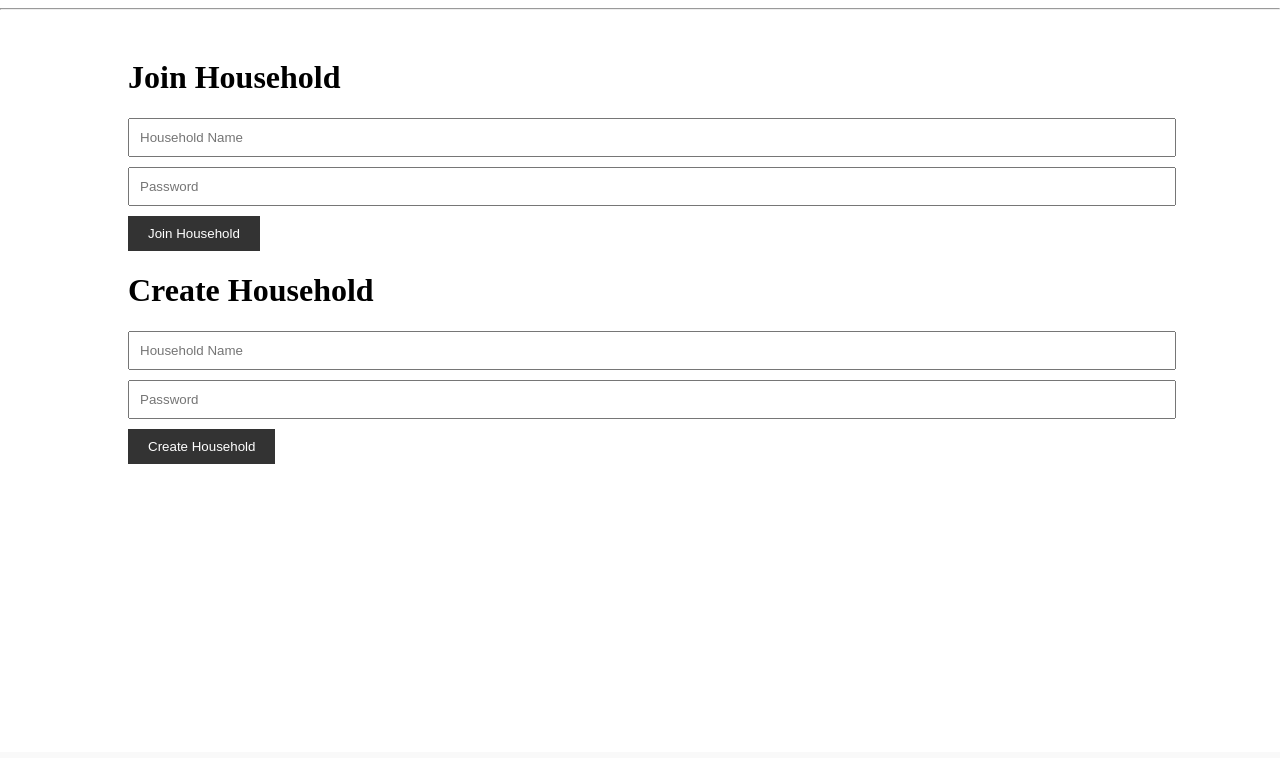
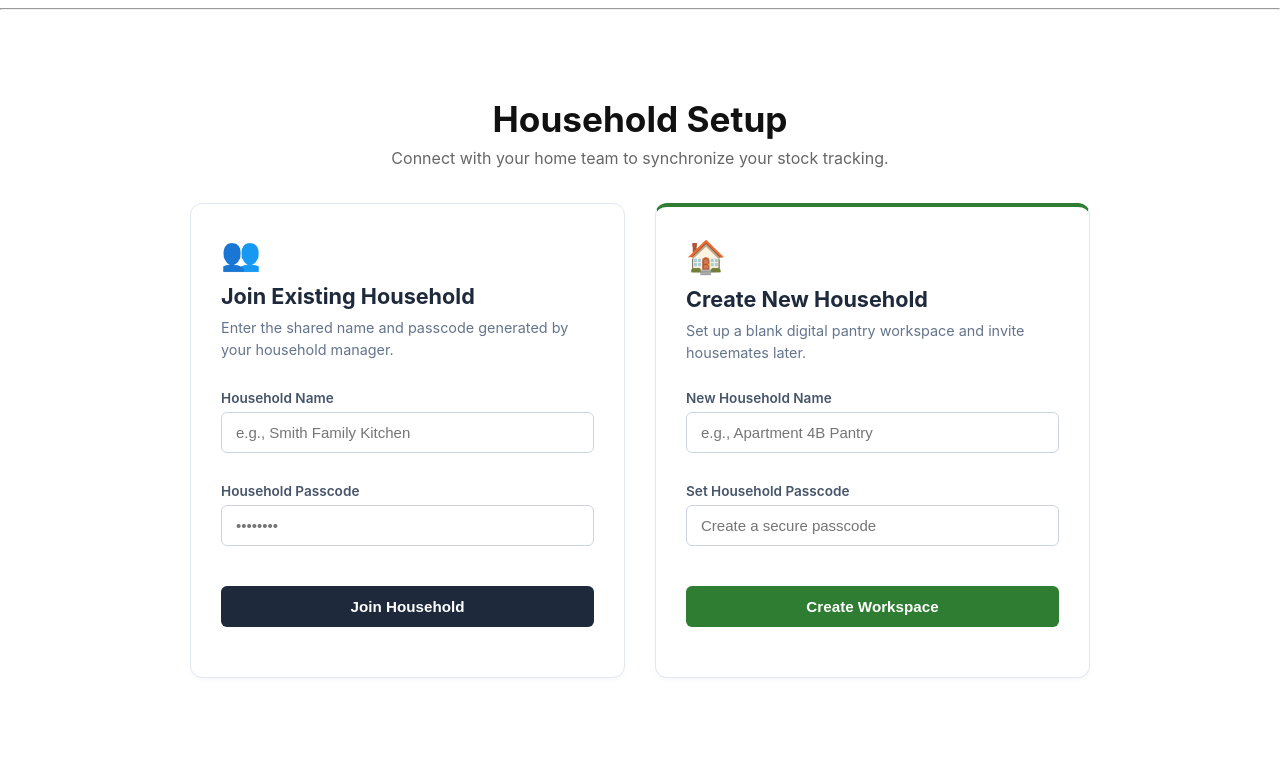
Before and after one commit to esintao/dynamicdining, a Flask app: page /join_household in a window 1280 px wide. Shown: the part 48-806 px from the top of the page. Before the commit the page ends 512 px from the top, so only its background shows below. Run offline with Flask 3, Linux system fonts and the light colour scheme.

Commit message:
prettier join_household.html

```diff
--- a/templates/join_household.html
+++ b/templates/join_household.html
@@ -1,21 +1,82 @@
 {% extends 'base.html' %}
 
 {% block content %}
-<h1>Join Household</h1>
+<div class="auth-container max-wide">
+    <header class="auth-header">
+        <h1>Household Setup</h1>
+        <p class="subtitle">Connect with your home team to synchronize your stock tracking.</p>
+    </header>
 
-<form action="/join_household" method="POST">
-    <input type="text" name="h_name" placeholder="Household Name" required>
-    <input type="password" name="h_password" placeholder="Password" required>
+    <div class="household-split-layout">
+        <div class="auth-card">
+            <div class="card-title-icon">👥</div>
+            <h2>Join Existing Household</h2>
+            <p class="card-desc">Enter the shared name and passcode generated by your household manager.</p>
 
-    <button type="submit">Join Household</button>
-</form>
+            <form action="/join_household" method="POST" class="styled-auth-form">
+                <div class="form-group">
+                    <label for="join_h_name">Household Name</label>
+                    <input type="text" id="join_h_name" name="h_name" placeholder="e.g., Smith Family Kitchen" required>
+                </div>
 
-<h1>Create Household</h1>
+                <div class="form-group">
+                    <label for="join_h_password">Household Passcode</label>
+                    <input type="password" id="join_h_password" name="h_password" placeholder="••••••••" required>
+                </div>
 
-<form action="/create_household" method="POST">
-    <input type="text" name="h_name" placeholder="Household Name" required>
-    <input type="password" name="h_password" placeholder="Password" required>
+                <button type="submit" class="btn-primary-auth">Join Household</button>
+            </form>
+        </div>
 
-    <button type="submit">Create Household</button>
-</form>
+        <div class="auth-card special-border">
+            <div class="card-title-icon">🏠</div>
+            <h2>Create New Household</h2>
+            <p class="card-desc">Set up a blank digital pantry workspace and invite housemates later.</p>
+
+            <form action="/create_household" method="POST" class="styled-auth-form">
+                <div class="form-group">
+                    <label for="create_h_name">New Household Name</label>
+                    <input type="text" id="create_h_name" name="h_name" placeholder="e.g., Apartment 4B Pantry" required>
+                </div>
+
+                <div class="form-group">
+                    <label for="create_h_password">Set Household Passcode</label>
+                    <input type="password" id="create_h_password" name="h_password" placeholder="Create a secure passcode" required>
+                </div>
+
+                <button type="submit" class="btn-primary-auth btn-accent">Create Workspace</button>
+            </form>
+        </div>
+    </div>
+</div>
+
+<style>
+    /* Global Shared Auth Layout Component Structural Rules */
+    .auth-container { max-width: 450px; margin: 60px auto; padding: 0 20px; font-family: -apple-system, BlinkMacSystemFont, "Segoe UI", Roboto, sans-serif; color: #333; }
+    .max-wide { max-width: 900px !important; }
+
+    .auth-header { text-align: center; margin-bottom: 35px; }
+    .auth-header h1 { font-size: 2.2rem; margin: 0 0 8px 0; color: #111; font-weight: 700; }
+    .subtitle { font-size: 1rem; color: #666; margin: 0; }
+
+    .household-split-layout { display: flex; gap: 30px; flex-wrap: wrap; }
+    .auth-card { background: white; border: 1px solid #e2e8f0; border-radius: 12px; padding: 30px; box-shadow: 0 4px 6px -1px rgba(0,0,0,0.02), 0 2px 4px -1px rgba(0,0,0,0.02); flex: 1; min-width: 280px; display: flex; flex-direction: column; }
+    .special-border { border-top: 4px solid #2e7d32; }
+
+    .card-title-icon { font-size: 2rem; margin-bottom: 10px; }
+    .auth-card h2 { margin: 0 0 8px 0; font-size: 1.35rem; color: #1e293b; }
+    .card-desc { font-size: 0.9rem; color: #64748b; line-height: 1.5; margin: 0 0 25px 0; min-height: 45px; }
+
+    .styled-auth-form { display: flex; flex-direction: column; gap: 20px; margin-top: auto; }
+    .form-group { display: flex; flex-direction: column; gap: 6px; }
+    .form-group label { font-size: 0.85rem; font-weight: 600; color: #475569; }
+
+    .styled-auth-form input { padding: 11px 14px; border: 1px solid #cbd5e1; border-radius: 6px; font-size: 15px; background: #fff; width: 100%; box-sizing: border-box; transition: border 0.15s, box-shadow: 0.15s; }
+    .styled-auth-form input:focus { outline: none; border-color: #3b82f6; box-shadow: 0 0 0 3px rgba(59, 130, 246, 0.12); }
+
+    .btn-primary-auth { background: #1e293b; color: white; border: none; padding: 12px; border-radius: 6px; font-size: 0.95rem; font-weight: 600; cursor: pointer; transition: background 0.15s; margin-top: 10px; width: 100%; }
+    .btn-primary-auth:hover { background: #0f172a; }
+    .btn-accent { background: #2e7d32; }
+    .btn-accent:hover { background: #215924; }
+</style>
 {% endblock %}
```
